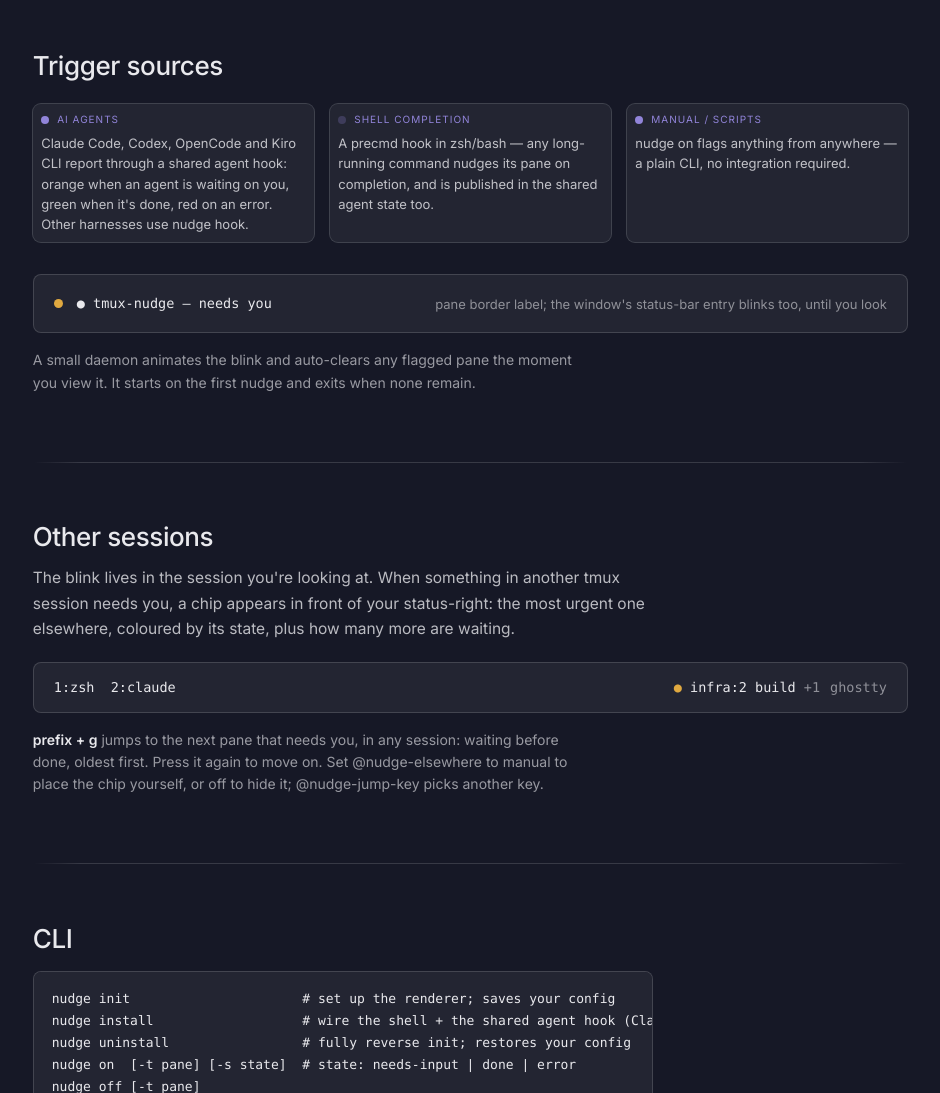
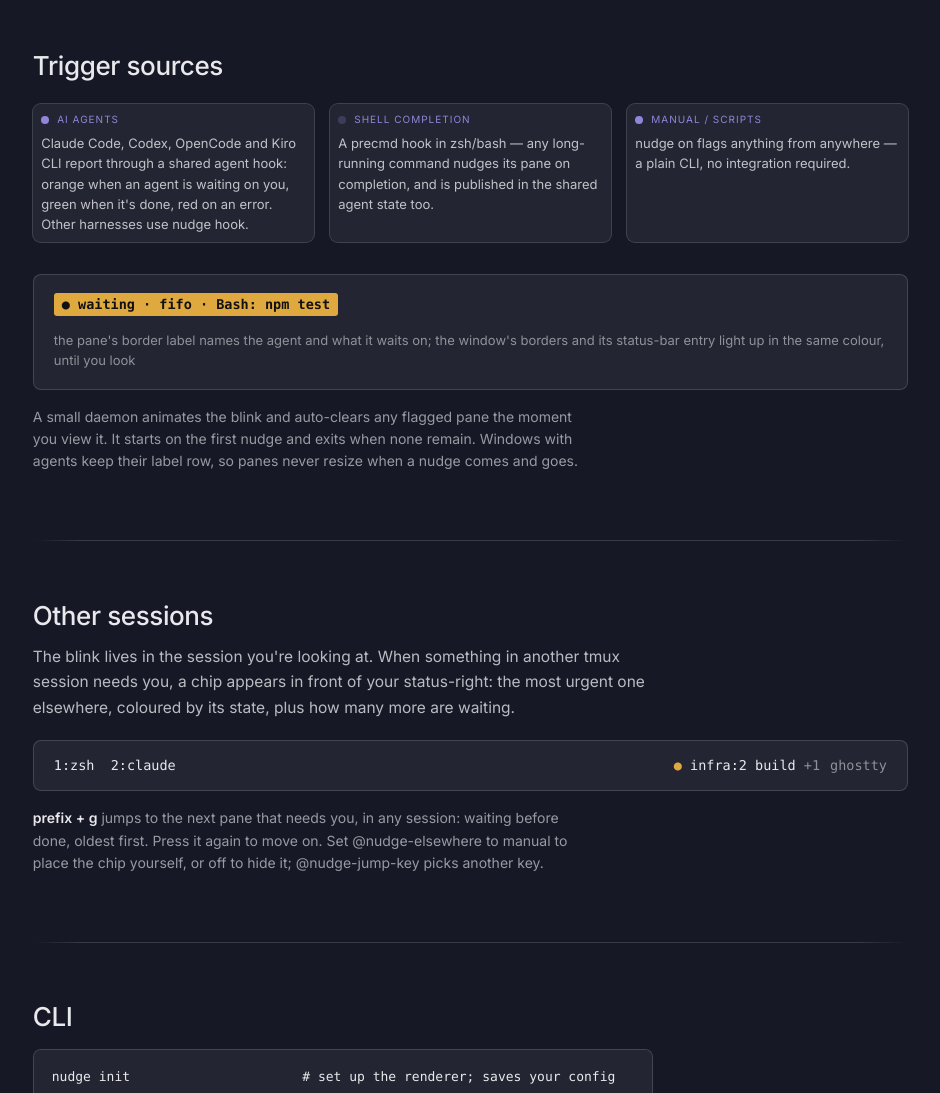
Before and after one commit to harnessed-ai/harnessed.dev, an Astro site: page /harnessed.dev/nudge in a window 1280 px wide. Shown: the part 1570-2663 px from the top of the page, without its empty margins (308-1248 px from the left). Built offline with nearby package versions, Linux system fonts and the light colour scheme; Astro itself is replaced by a stand-in of ours.

Commit message:
nudge: new label chip, coloured window, steady label row
Co-Authored-By: Claude Opus 5.5 <noreply@anthropic.com>

```diff
--- a/src/pages/nudge.astro
+++ b/src/pages/nudge.astro
@@ -71,11 +71,10 @@ const footerLinks = [
     </div>
 
     <div style="background: var(--color-surface); border: 1px solid var(--color-divider); border-radius: var(--radius-md); padding: 18px 20px; display: flex; align-items: center; gap: 14px; flex-wrap: wrap;">
-      <span style="width: 9px; height: 9px; border-radius: 50%; background: #e0a940; flex: none; animation: tk-blink 1s steps(1) infinite;"></span>
-      <span style="font-family: ui-monospace, SFMono-Regular, Menlo, Consolas, monospace; font-size: 13.5px; color: var(--color-text);">● tmux-nudge — needs you</span>
-      <span style="margin-left: auto; font-size: 13px; color: color-mix(in srgb, var(--color-text) 55%, transparent);">pane border label; the window's status-bar entry blinks too, until you look</span>
+      <span style="font-family: ui-monospace, SFMono-Regular, Menlo, Consolas, monospace; font-size: 13.5px; font-weight: 600; background: #e0a940; color: #111; padding: 1px 8px; border-radius: 3px; animation: tk-blink 1s steps(1) infinite;">● waiting · fifo · Bash: npm test</span>
+      <span style="margin-left: auto; font-size: 13px; color: color-mix(in srgb, var(--color-text) 55%, transparent);">the pane's border label names the agent and what it waits on; the window's borders and its status-bar entry light up in the same colour, until you look</span>
     </div>
-    <p style="font-size: 14px; line-height: 1.6; margin-top: 16px; color: color-mix(in srgb, var(--color-text) 62%, transparent); max-width: 64ch;">A small daemon animates the blink and auto-clears any flagged pane the moment you view it. It starts on the first nudge and exits when none remain.</p>
+    <p style="font-size: 14px; line-height: 1.6; margin-top: 16px; color: color-mix(in srgb, var(--color-text) 62%, transparent); max-width: 64ch;">A small daemon animates the blink and auto-clears any flagged pane the moment you view it. It starts on the first nudge and exits when none remain. Windows with agents keep their label row, so panes never resize when a nudge comes and goes.</p>
   </section>
 
   <hr class="hr" />
```
